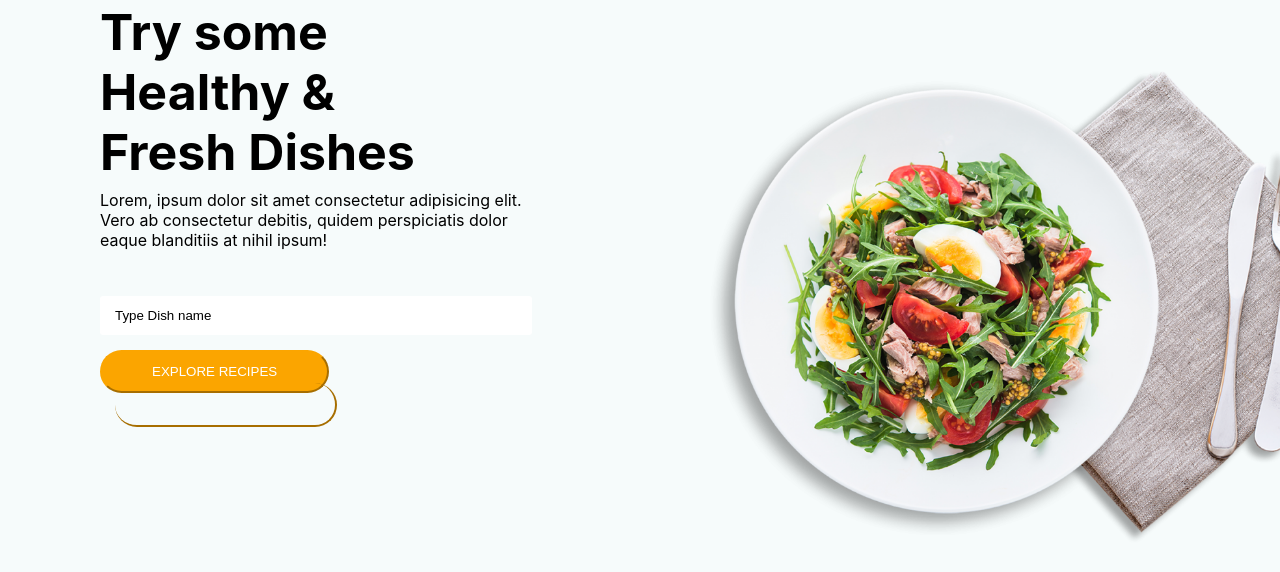
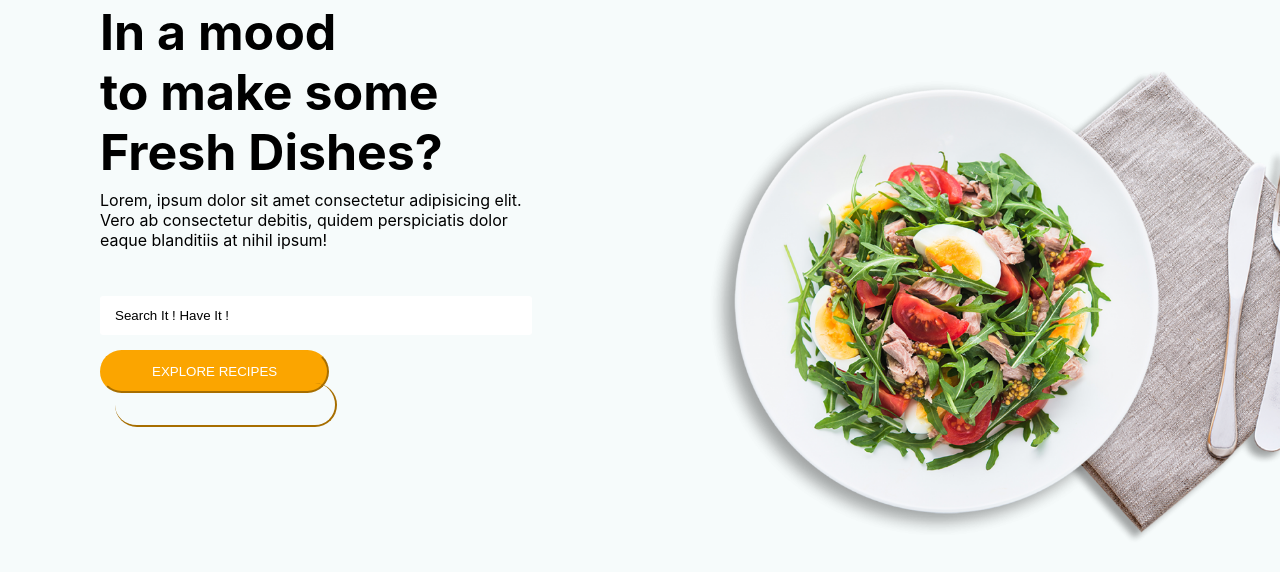
Before and after one commit to aditi1403/website_foodosphere, a plain HTML site: page about.html in a window 1280 px wide. Shown: the part 129-701 px from the top of the page. Drawn offline with Linux system fonts and the light colour scheme.

Commit message:
Update about.html

```diff
--- a/about.html
+++ b/about.html
@@ -34,14 +34,16 @@
     <section>
         <div class="recipe-section" id="recipe">
             <div class="recipe-section-written">
-                <h3><b>Try some</b></h3>
-                <h3><b>Healthy &</b></h3>
-                <h3><b>Fresh Dishes</b></h3>
+                <h3><b>In a mood</b></h3>
+                <h3><b>to make some</b></h3>
+                <h3><b>Fresh Dishes?</b></h3>
                 <p>Lorem, ipsum dolor sit amet consectetur adipisicing elit. Vero ab consectetur debitis, quidem perspiciatis dolor eaque blanditiis at nihil ipsum!</p>
-                <input type="text" placeholder="Type Dish name">
+                <input type="text" placeholder="Search It ! Have It !">
                 <div class="recipe-section-buttons">
+                    <a href="https://www.epicurious.com/">
                         <button class="explore">EXPLORE RECIPES</button>
                         <button class="explore-border"></button>
+                    </a>
                 </div>
             </div>
             <div class="recipe-section-image">
@@ -84,8 +86,10 @@
                         <p class="black">think of</p>
                         <p class="normal">Lorem, ipsum dolor sit amet consectetur adipisicing elit. Molestiae itaque reprehenderit praesentium eos ducimus perferendis autem, sunt nulla nisi at sequi repudiandae natus adipisci veritatis deserunt ea, tempora quam sapiente.</p>
                         <div class="section2-button">
+                            <a href="https://www.allrecipes.com/recipes/86/world-cuisine/">
                                 <button class="explore-menu">EXPLORE MENU</button>
                                 <button class="explore-menu-border"></button>
+                            </a>
                         </div>
                     </div>
                 </div>
@@ -102,8 +106,10 @@
                         <h3 class="black">called "energizer"</h3>
                         <p class="normal">Lorem, ipsum dolor sit amet consectetur adipisicing elit. Molestiae itaque reprehenderit praesentium eos ducimus perferendis autem, sunt nulla nisi at sequi repudiandae natus adipisci veritatis deserunt ea, tempora quam sapiente.</p>
                         <div class="section3-button">
+                            <a href="https://www.verywellfit.com/recipe-nutrition-analyzer-4157076">
                                 <button class="find-recipes">FIND RECIPES</button>
                                 <button class="find-recipes-border"></button>
+                            </a>
                         </div>
                     </div>
                     <div class="nutrition-section-image">
@@ -126,8 +132,10 @@
                         <h3 class="black">drinks here?</h3>
                         <p class="normal">Lorem, ipsum dolor sit amet consectetur adipisicing elit. Molestiae itaque reprehenderit praesentium eos ducimus perferendis autem, sunt nulla nisi at sequi repudiandae natus adipisci veritatis deserunt ea, tempora quam sapiente.</p>
                         <div class="section4-button">
+                            <a href="https://www.allrecipes.com/recipes/77/drinks/">
                                 <button class="beverage-recipes">COCKTAIL RECIPES</button>
                                 <button class="beverage-recipes-border"></button>
+                            </a>
                         </div>
                     </div>
                 </div>
@@ -144,8 +152,10 @@
                         <h3 class="black">you can make!</h3>
                         <p class="normal">Lorem, ipsum dolor sit amet consectetur adipisicing elit. Molestiae itaque reprehenderit praesentium eos ducimus perferendis autem, sunt nulla nisi at sequi repudiandae natus adipisci veritatis deserunt ea, tempora quam sapiente.</p>
                         <div class="section5-button">
+                            <a href="https://www.allrecipes.com/recipes/1642/everyday-cooking/">
                                 <button class="category-search-recipes">SEARCH RECIPES</button>
                                 <button class="category-search-recipes-border"></button>
+                            </a>
                         </div>
                     </div>
                     <div class="category-search-section-image">
```
Lines whose indentation alone changed are shown as unchanged.
